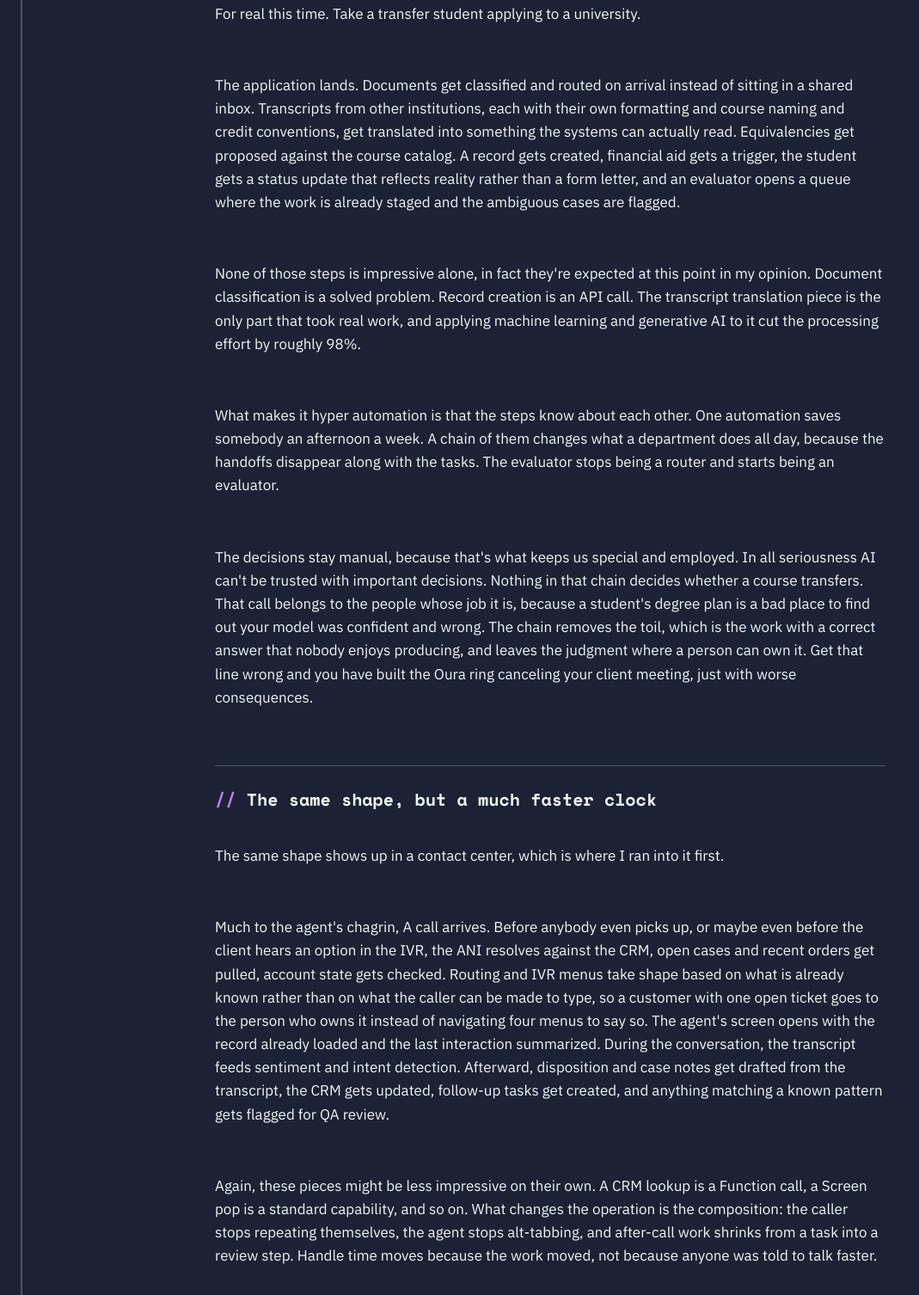
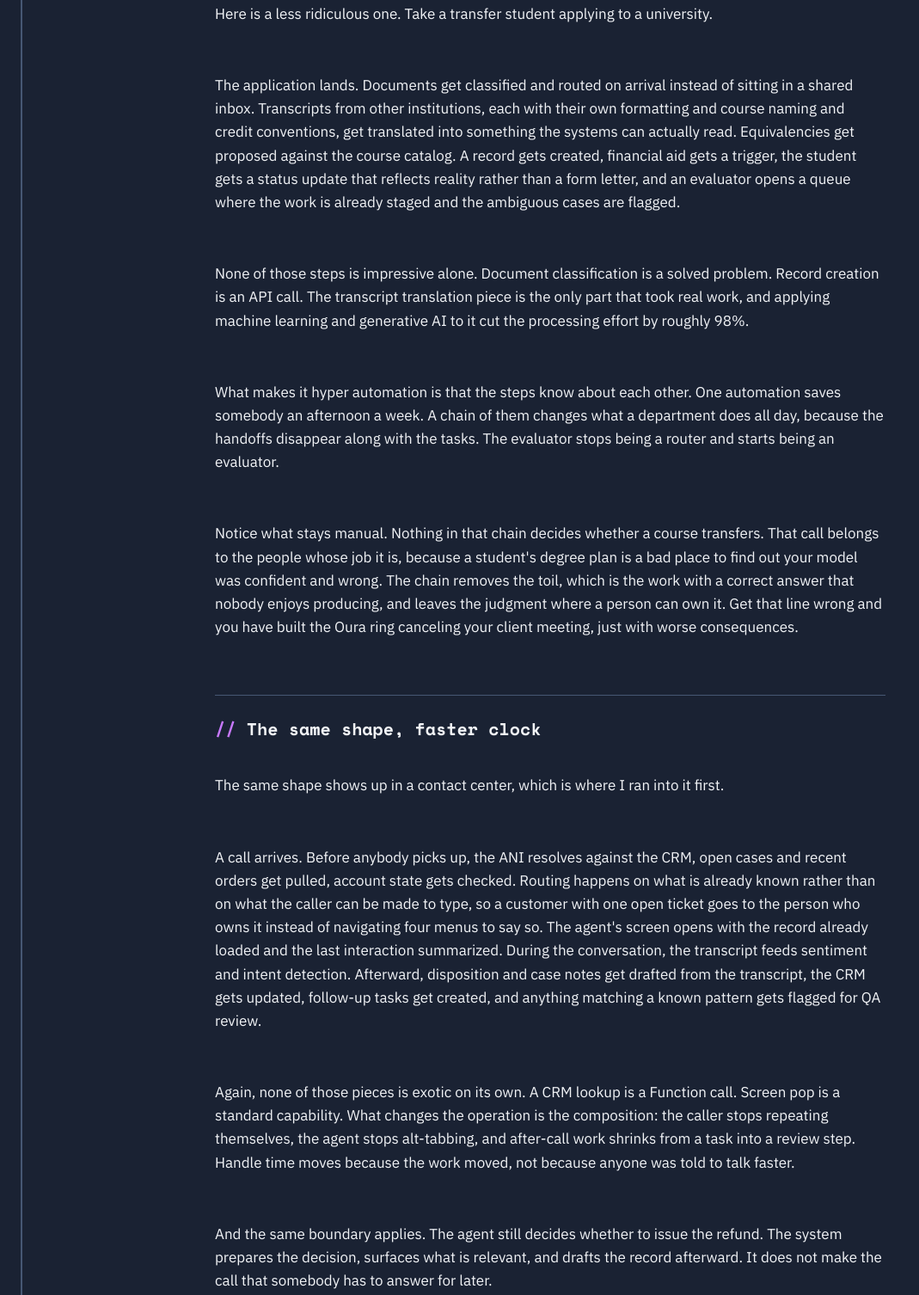
Before and after one commit to taylortreece/professional-website, a plain HTML site: page blogs/hyper-automation-for-all.html in a window 1280 px wide. Shown: the part 1783-3289 px from the top of the page at 86% size, without its empty margins (0-1069 px from the left). Drawn offline with nearby package versions, Linux system fonts and the light colour scheme.

Commit message:
updated url in sitemap and hyper-automation-for-all.html

```diff
--- a/blogs/hyper-automation-for-all.html
+++ b/blogs/hyper-automation-for-all.html
@@ -9,7 +9,7 @@
 <meta property="og:type" content="article">
 <meta property="og:title" content="What Hyper Automation Looks Like for Everyone">
 <meta property="og:description" content="One automation saves an afternoon. Chained automations change what a department does all day. Here is what that looks like, and what has to be true first.">
-<meta property="og:url" content="https://taylortreece.dev/blogs/hyper-automation">
+<meta property="og:url" content="https://taylortreece.dev/blogs/hyper-automation-for-all">
 <meta property="og:image" content="https://taylortreece.dev/images/blog-images/gnomes.png">
 <meta property="og:image:width" content="1200">
 <meta property="og:image:height" content="630">
@@ -70,23 +70,23 @@
 
       <h2 class="post-subhead">A less ridiculous example</h2>
 
-      <p>For real this time. Take a transfer student applying to a university.</p>
+      <p>Here is a less ridiculous one. Take a transfer student applying to a university.</p>
 
       <p>The application lands. Documents get classified and routed on arrival instead of sitting in a shared inbox. Transcripts from other institutions, each with their own formatting and course naming and credit conventions, get translated into something the systems can actually read. Equivalencies get proposed against the course catalog. A record gets created, financial aid gets a trigger, the student gets a status update that reflects reality rather than a form letter, and an evaluator opens a queue where the work is already staged and the ambiguous cases are flagged.</p>
 
-      <p>None of those steps is impressive alone, in fact they're expected at this point in my opinion. Document classification is a solved problem. Record creation is an API call. The transcript translation piece is the only part that took real work, and applying machine learning and generative AI to it cut the processing effort by roughly 98%.</p>
+      <p>None of those steps is impressive alone. Document classification is a solved problem. Record creation is an API call. The transcript translation piece is the only part that took real work, and applying machine learning and generative AI to it cut the processing effort by roughly 98%.</p>
 
       <p>What makes it hyper automation is that the steps know about each other. One automation saves somebody an afternoon a week. A chain of them changes what a department does all day, because the handoffs disappear along with the tasks. The evaluator stops being a router and starts being an evaluator.</p>
 
-      <p>The decisions stay manual, because that's what keeps us special and employed. In all seriousness AI can't be trusted with important decisions. Nothing in that chain decides whether a course transfers. That call belongs to the people whose job it is, because a student's degree plan is a bad place to find out your model was confident and wrong. The chain removes the toil, which is the work with a correct answer that nobody enjoys producing, and leaves the judgment where a person can own it. Get that line wrong and you have built the Oura ring canceling your client meeting, just with worse consequences.</p>
+      <p>Notice what stays manual. Nothing in that chain decides whether a course transfers. That call belongs to the people whose job it is, because a student's degree plan is a bad place to find out your model was confident and wrong. The chain removes the toil, which is the work with a correct answer that nobody enjoys producing, and leaves the judgment where a person can own it. Get that line wrong and you have built the Oura ring canceling your client meeting, just with worse consequences.</p>
 
-      <h2 class="post-subhead">The same shape, but a much faster clock</h2>
+      <h2 class="post-subhead">The same shape, faster clock</h2>
 
       <p>The same shape shows up in a contact center, which is where I ran into it first.</p>
 
-      <p>Much to the agent's chagrin, A call arrives. Before anybody even picks up, or maybe even before the client hears an option in the IVR, the ANI resolves against the CRM, open cases and recent orders get pulled, account state gets checked. Routing and IVR menus take shape based on what is already known rather than on what the caller can be made to type, so a customer with one open ticket goes to the person who owns it instead of navigating four menus to say so. The agent's screen opens with the record already loaded and the last interaction summarized. During the conversation, the transcript feeds sentiment and intent detection. Afterward, disposition and case notes get drafted from the transcript, the CRM gets updated, follow-up tasks get created, and anything matching a known pattern gets flagged for QA review.</p>
+      <p>A call arrives. Before anybody picks up, the ANI resolves against the CRM, open cases and recent orders get pulled, account state gets checked. Routing happens on what is already known rather than on what the caller can be made to type, so a customer with one open ticket goes to the person who owns it instead of navigating four menus to say so. The agent's screen opens with the record already loaded and the last interaction summarized. During the conversation, the transcript feeds sentiment and intent detection. Afterward, disposition and case notes get drafted from the transcript, the CRM gets updated, follow-up tasks get created, and anything matching a known pattern gets flagged for QA review.</p>
 
-      <p>Again, these pieces might be less impressive on their own. A CRM lookup is a Function call, a Screen pop is a standard capability, and so on. What changes the operation is the composition: the caller stops repeating themselves, the agent stops alt-tabbing, and after-call work shrinks from a task into a review step. Handle time moves because the work moved, not because anyone was told to talk faster.</p>
+      <p>Again, none of those pieces is exotic on its own. A CRM lookup is a Function call. Screen pop is a standard capability. What changes the operation is the composition: the caller stops repeating themselves, the agent stops alt-tabbing, and after-call work shrinks from a task into a review step. Handle time moves because the work moved, not because anyone was told to talk faster.</p>
 
       <p>And the same boundary applies. The agent still decides whether to issue the refund. The system prepares the decision, surfaces what is relevant, and drafts the record afterward. It does not make the call that somebody has to answer for later.</p>
 
```
Also changed, not shown: sitemap.xml (+10 -0 lines).
